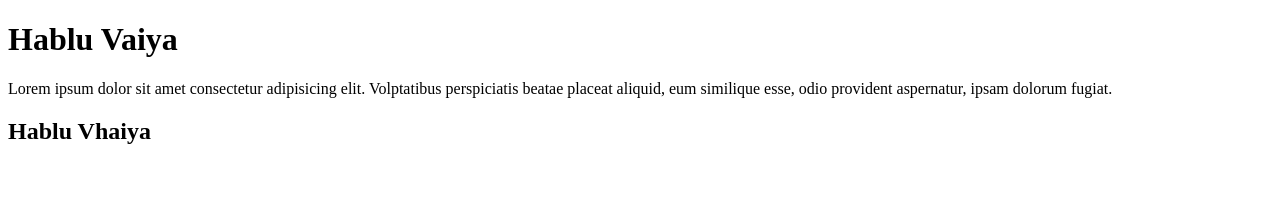
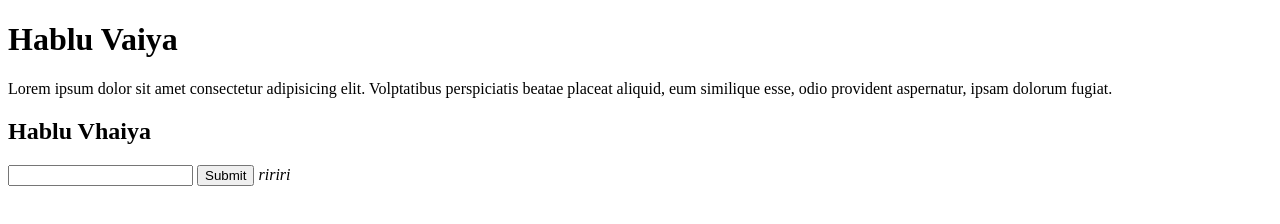
Before and after one commit to golamrabbanizaid/02, a plain HTML site: page index.html in a window 1280 px wide. Drawn offline with Linux system fonts and the light colour scheme.

Commit message:
Update index.html

```diff
--- a/index.html
+++ b/index.html
@@ -10,6 +10,9 @@
     <h1>Hablu Vaiya</h1>
    <p>Lorem ipsum dolor sit amet consectetur adipisicing elit. Volptatibus perspiciatis beatae placeat aliquid, eum similique esse, odio provident aspernatur, ipsam dolorum fugiat.</p>
     <h2> Hablu Vhaiya </h2>
-
+    <input type="email
+">
+<input type="submit">
+<i>ririri</i>
     </body>
 </html>
```
